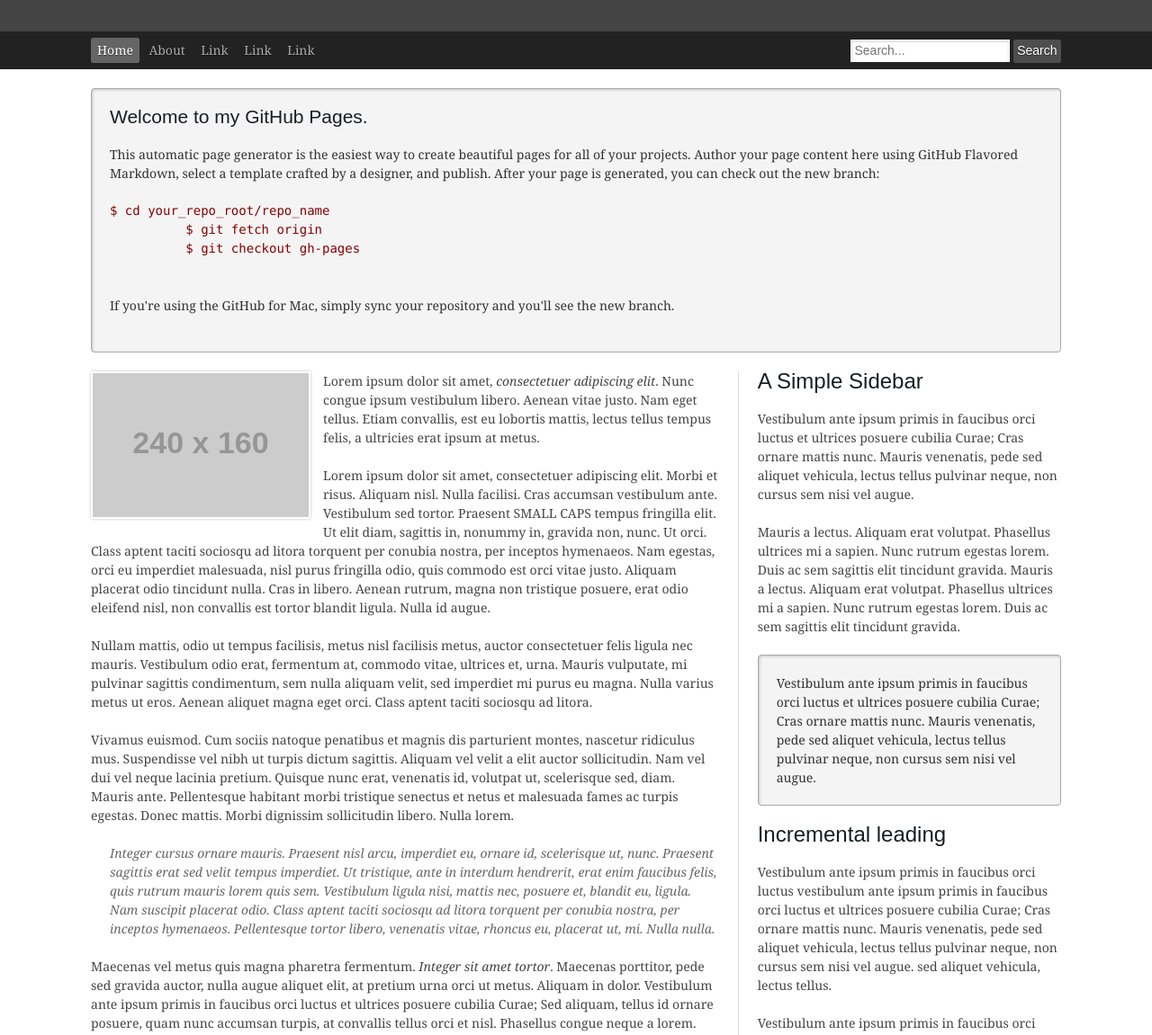
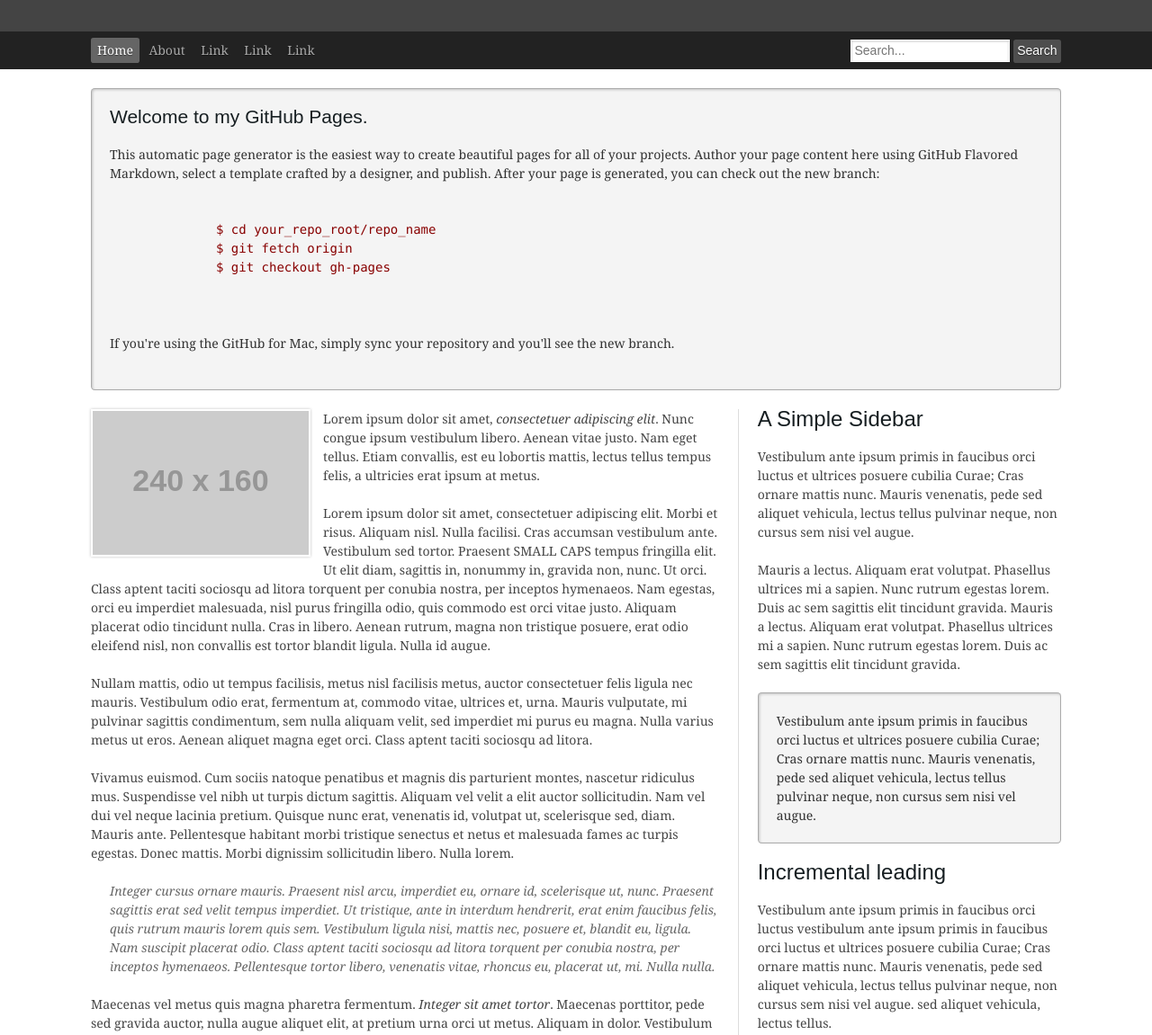
Before and after one commit to saengsith/saengsith.github.io, a website: page index.html in a window 1280 px wide. Shown: the part 70-1221 px from the top of the page at 90% size. Drawn offline with Linux system fonts and the light colour scheme; placeholder pictures from the web are drawn by us; a web font is replaced by a local one.

Commit message:
edit index.html

```diff
--- a/index.html
+++ b/index.html
@@ -53,20 +53,23 @@
   <div class="ym-wrapper">
     <div class="ym-wbox">
       <section class="box info">
-        <div class="ym-grid linearize-level-1">
+        <div class="ym-grid">
           <h4>Welcome to my GitHub Pages.</h4>
           <p>This automatic page generator is the easiest way to create beautiful pages for all of your projects. Author your page content here using GitHub Flavored Markdown, select a template crafted by a designer, and publish. After your page is generated, you can check out the new branch:</p>
 
-          <pre><code>$ cd your_repo_root/repo_name
-          $ git fetch origin
-          $ git checkout gh-pages
-          </code></pre>
+          <pre>
+            <code>
+              $ cd your_repo_root/repo_name
+              $ git fetch origin
+              $ git checkout gh-pages
+            </code>
+          </pre>
 
           <p>If you're using the GitHub for Mac, simply sync your repository and you'll see the new branch.</p>
         </div>
       </section>
 
-      <section class="ym-grid linearize-level-1">
+      <section class="ym-grid">
         <article class="ym-g66 ym-gl content">
           <div class="ym-gbox-left ym-clearfix">
             <img src="http://dummyimage.com/240x160/cccccc/fff.png" alt="" class="float-left bordered"/>
@@ -78,7 +81,7 @@
               <p>Integer cursus ornare mauris. Praesent nisl arcu, imperdiet eu, ornare id, scelerisque ut, nunc. Praesent sagittis erat sed velit tempus imperdiet. Ut tristique, ante in interdum hendrerit, erat enim faucibus felis, quis rutrum mauris lorem quis sem. Vestibulum ligula nisi, mattis nec, posuere et, blandit eu, ligula. Nam suscipit placerat odio. Class aptent taciti sociosqu ad litora torquent per conubia nostra, per inceptos hymenaeos. Pellentesque tortor libero, venenatis vitae, rhoncus eu, placerat ut, mi. Nulla nulla.</p>
             </blockquote>
             <p>Maecenas vel metus quis magna pharetra fermentum. <em>Integer sit amet tortor</em>. Maecenas porttitor, pede sed gravida auctor, nulla augue aliquet elit, at pretium urna orci ut metus. Aliquam in dolor. Vestibulum ante ipsum   primis in faucibus orci luctus et ultrices posuere cubilia Curae; Sed aliquam, tellus id ornare posuere, quam nunc accumsan turpis, at   convallis tellus orci et nisl. Phasellus congue neque a lorem.</p>
-            <div class="ym-grid linearize-level-2">
+            <div class="ym-grid">
               <div class="ym-g50 ym-gl">
                 <div class="ym-gbox-left">
                   <!-- content -->
```
